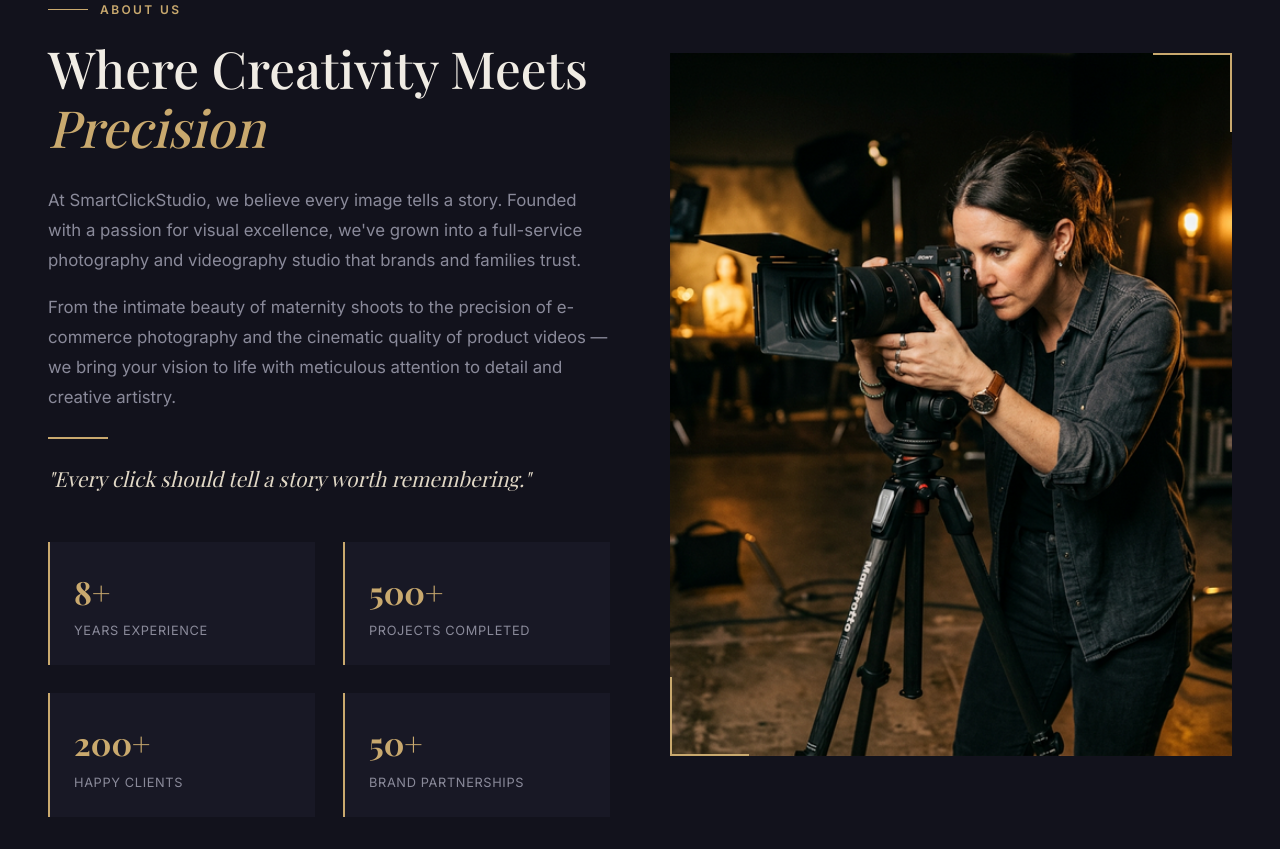
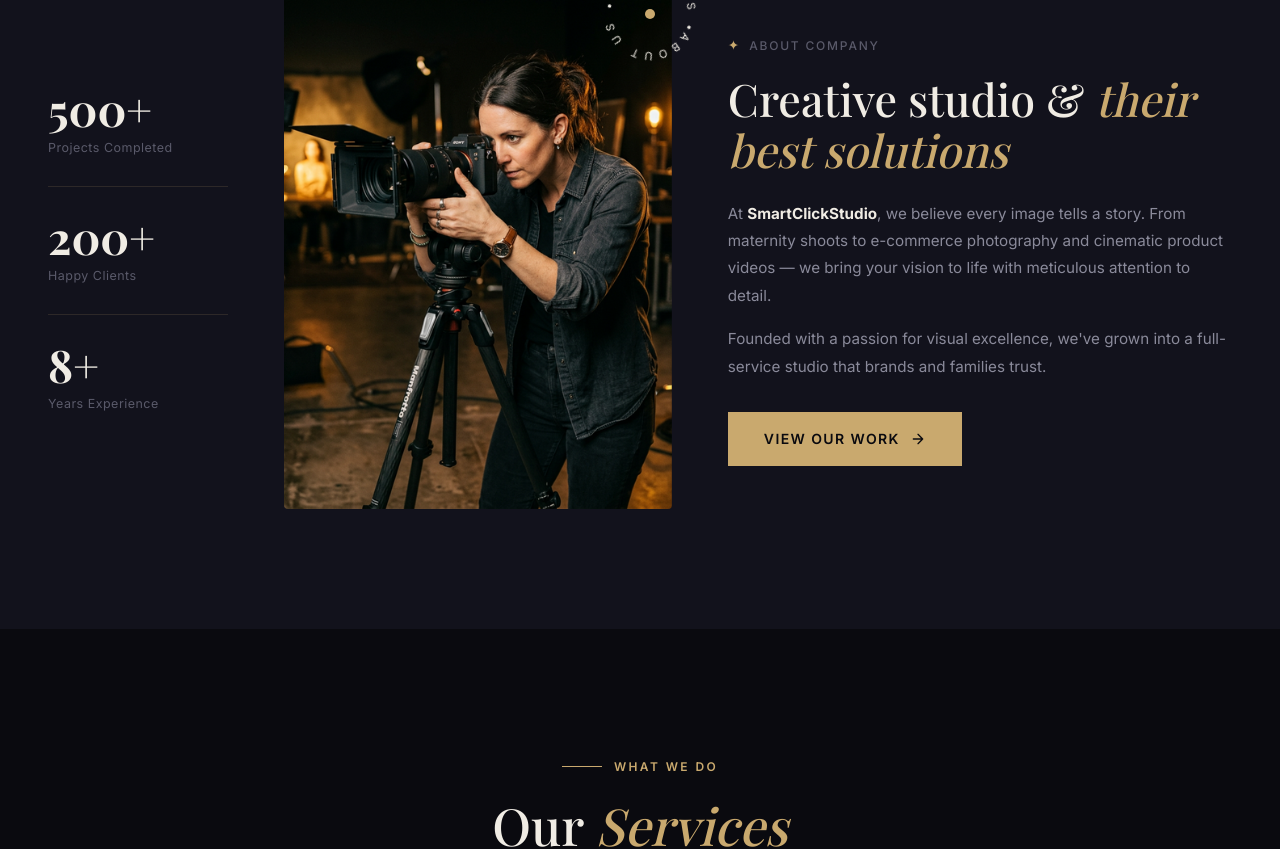
Before and after one commit to anujgotnochills/website-factory, a React (Vite) app: page / in a window 1280 px wide. Shown: the part 2640-3489 px from the top of the page. Built offline with nearby package versions, Linux system fonts and the light colour scheme; a web font is replaced by a local one.

Commit message:
about section ui

```diff
--- a/src/components/About.jsx
+++ b/src/components/About.jsx
@@ -1,5 +1,4 @@
-
-import { useEffect, useRef } from 'react'
+import { useEffect, useRef, useState } from 'react'
 import gsap from 'gsap'
 import { ScrollTrigger } from 'gsap/ScrollTrigger'
 import { useClientConfig } from '../ClientConfigContext'
@@ -8,172 +7,266 @@ import aboutImg from '../assets/about.png'
 gsap.registerPlugin(ScrollTrigger)
 
 const STATS = [
-    { number: '8+', label: 'Years Experience' },
-    { number: '500+', label: 'Projects Completed' },
-    { number: '200+', label: 'Happy Clients' },
-    { number: '50+', label: 'Brand Partnerships' },
+    { number: 500, suffix: '+', label: 'Projects Completed' },
+    { number: 200, suffix: '+', label: 'Happy Clients' },
+    { number: 8, suffix: '+', label: 'Years Experience' },
 ]
+
+/* ─── Animated Counter ─── */
+function AnimatedCounter({ end, suffix, trigger }) {
+    const ref = useRef(null)
+    const [started, setStarted] = useState(false)
+
+    useEffect(() => {
+        if (!trigger || started) return
+        setStarted(true)
+        const obj = { val: 0 }
+        gsap.to(obj, {
+            val: end,
+            duration: 2,
+            ease: 'power2.out',
+            onUpdate: () => {
+                if (ref.current) ref.current.textContent = Math.round(obj.val) + suffix
+            },
+        })
+    }, [trigger, end, suffix, started])
+
+    return <span ref={ref}>0{suffix}</span>
+}
 
 export default function About() {
     const config = useClientConfig()
     const sectionRef = useRef(null)
+    const [countersTriggered, setCountersTriggered] = useState(false)
 
     useEffect(() => {
         const ctx = gsap.context(() => {
-            gsap.utils.toArray('.about-reveal').forEach((el) => {
-                gsap.fromTo(el,
-                    { y: 50, opacity: 0 },
-                    {
-                        y: 0, opacity: 1, duration: 1, ease: 'power3.out',
-                        scrollTrigger: { trigger: el, start: 'top 85%', toggleActions: 'play none none none' },
-                    }
-                )
+            // ── Stats trigger ──
+            ScrollTrigger.create({
+                trigger: '.about-stats-col',
+                start: 'top 85%',
+                onEnter: () => setCountersTriggered(true),
             })
 
-            // Image reveal
-            gsap.fromTo('.about-img-wrapper',
-                { clipPath: 'inset(100% 0 0 0)' },
-                {
-                    clipPath: 'inset(0% 0 0 0)', duration: 1.2, ease: 'power3.inOut',
-                    scrollTrigger: { trigger: '.about-img-wrapper', start: 'top 80%', toggleActions: 'play none none none' },
-                }
-            )
+            // ── Stats stagger in ──
+            gsap.fromTo('.about-stat-item', { x: -40, opacity: 0 }, {
+                x: 0, opacity: 1, stagger: 0.15, duration: 0.8, ease: 'power3.out',
+                scrollTrigger: { trigger: '.about-stats-col', start: 'top 82%' },
+            })
+
+            // ── Image reveal ──
+            gsap.fromTo('.about-img-container', { clipPath: 'inset(100% 0 0 0)', opacity: 0 }, {
+                clipPath: 'inset(0% 0 0 0)', opacity: 1, duration: 1.2, ease: 'power3.inOut',
+                scrollTrigger: { trigger: '.about-img-container', start: 'top 80%' },
+            })
+
+            // ── Rotating badge ──
+            gsap.to('.about-badge-text', {
+                rotation: 360, duration: 12, repeat: -1, ease: 'none',
+            })
+
+            // ── Text reveal ──
+            gsap.fromTo('.about-text-reveal', { y: 40, opacity: 0 }, {
+                y: 0, opacity: 1, stagger: 0.12, duration: 0.8, ease: 'power3.out',
+                scrollTrigger: { trigger: '.about-text-col', start: 'top 80%' },
+            })
         }, sectionRef)
         return () => ctx.revert()
     }, [])
 
     return (
-        <section id="about" ref={sectionRef} className="section-padding" style={{ background: 'var(--bg-secondary)' }}>
+        <section id="about" ref={sectionRef} className="section-padding" style={{ background: 'var(--bg-secondary)', position: 'relative', overflow: 'hidden' }}>
             <div className="container">
-                <div style={{
-                    display: 'grid',
-                    gridTemplateColumns: '1fr',
-                    gap: '60px',
-                    alignItems: 'center',
-                }}
-                    className="about-grid"
-                >
-                    {/* Text */}
-                    <div>
-                        <div className="about-reveal">
-                            <span className="section-label">About Us</span>
-                            <h2 style={{
-                                fontSize: 'clamp(2rem, 4vw, 3.2rem)',
-                                marginBottom: '28px',
-                                lineHeight: 1.15,
-                            }}>
-                                Where Creativity Meets<br />
-                                <span style={{ color: 'var(--gold)', fontStyle: 'italic' }}>Precision</span>
-                            </h2>
-                        </div>
+                <div className="about-3col">
 
-                        <div className="about-reveal" style={{ marginBottom: '24px' }}>
-                            <p style={{ color: 'var(--text-secondary)', fontSize: '1.05rem', lineHeight: 1.8, marginBottom: '16px' }}>
-                                At {config.studioName}, we believe every image tells a story. Founded with a passion for visual excellence,
-                                we've grown into a full-service photography and videography studio that brands and families trust.
-                            </p>
-                            <p style={{ color: 'var(--text-secondary)', fontSize: '1.05rem', lineHeight: 1.8 }}>
-                                From the intimate beauty of maternity shoots to the precision of e-commerce photography
-                                and the cinematic quality of product videos — we bring your vision to life with meticulous
-                                attention to detail and creative artistry.
-                            </p>
-                        </div>
-
-                        <div className="about-reveal" style={{ marginBottom: '48px' }}>
-                            <div className="gold-line" style={{ marginBottom: '24px' }} />
-                            <p style={{
-                                fontFamily: 'var(--font-display)',
-                                fontSize: '1.3rem',
-                                fontStyle: 'italic',
-                                color: 'var(--gold-light)',
-                                lineHeight: 1.5,
-                            }}>
-                                "Every click should tell a story worth remembering."
-                            </p>
-                        </div>
-
-                        {/* Stats */}
-                        <div className="about-reveal stats-grid"
-                        >
-                            {STATS.map((stat) => (
-                                <div key={stat.label} style={{
-                                    padding: '24px',
-                                    background: 'var(--bg-card)',
-                                    borderLeft: '2px solid var(--gold)',
+                    {/* ── Column 1: Stats ── */}
+                    <div className="about-stats-col">
+                        {STATS.map((stat, i) => (
+                            <div key={stat.label} className="about-stat-item" style={{
+                                paddingBlock: '28px',
+                                borderBottom: i < STATS.length - 1 ? '1px solid var(--border-color)' : 'none',
                             }}>
                                 <div style={{
                                     fontFamily: 'var(--font-display)',
-                                        fontSize: '2rem',
+                                    fontSize: 'clamp(2rem, 4vw, 2.8rem)',
                                     fontWeight: 700,
-                                        color: 'var(--gold)',
-                                        marginBottom: '4px',
-                                    }}>{stat.number}</div>
+                                    color: 'var(--text-primary)',
+                                    lineHeight: 1,
+                                    marginBottom: '6px',
+                                }}>
+                                    <AnimatedCounter end={stat.number} suffix={stat.suffix} trigger={countersTriggered} />
+                                </div>
                                 <div style={{
-                                        fontSize: '0.8rem',
-                                        color: 'var(--text-secondary)',
-                                        letterSpacing: '0.05em',
-                                        textTransform: 'uppercase',
+                                    fontSize: '0.78rem',
+                                    color: 'var(--text-muted)',
+                                    letterSpacing: '0.04em',
                                 }}>{stat.label}</div>
                             </div>
                         ))}
                     </div>
+
+                    {/* ── Column 2: Image + Rotating Badge ── */}
+                    <div style={{ position: 'relative' }}>
+                        <div className="about-img-container" style={{
+                            position: 'relative',
+                            overflow: 'hidden',
+                            borderRadius: '4px',
+                        }}>
+                            <img
+                                src={aboutImg}
+                                alt="Studio at work"
+                                style={{ width: '100%', height: '100%', objectFit: 'cover', display: 'block', aspectRatio: '3/4' }}
+                            />
                         </div>
 
-                    {/* Image */}
-                    <div
-                        className="about-img-wrapper"
+                        {/* Circular Rotating "ABOUT US" Badge */}
+                        <div style={{
+                            position: 'absolute',
+                            top: '-28px',
+                            right: '-28px',
+                            width: '100px',
+                            height: '100px',
+                            zIndex: 2,
+                        }}>
+                            {/* Center dot */}
+                            <div style={{
+                                position: 'absolute',
+                                top: '50%', left: '50%',
+                                transform: 'translate(-50%, -50%)',
+                                width: '10px', height: '10px',
+                                borderRadius: '50%',
+                                background: 'var(--gold)',
+                            }} />
+                            {/* Rotating text */}
+                            <svg className="about-badge-text" viewBox="0 0 100 100" style={{ width: '100%', height: '100%' }}>
+                                <defs>
+                                    <path id="aboutCirclePath" d="M 50,50 m -38,0 a 38,38 0 1,1 76,0 a 38,38 0 1,1 -76,0" />
+                                </defs>
+                                <text style={{ fill: 'var(--text-primary)', fontSize: '11px', letterSpacing: '5px', fontFamily: 'var(--font-body)', textTransform: 'uppercase' }}>
+                                    <textPath href="#aboutCirclePath">
+                                        ABOUT US • ABOUT US • ABOUT US •
+                                    </textPath>
+                                </text>
+                            </svg>
+                        </div>
+                    </div>
+
+                    {/* ── Column 3: Text Content ── */}
+                    <div className="about-text-col" style={{ display: 'flex', flexDirection: 'column', justifyContent: 'center' }}>
+                        <div className="about-text-reveal" style={{ display: 'flex', alignItems: 'center', gap: '10px', marginBottom: '16px' }}>
+                            <span style={{ color: 'var(--gold)', fontSize: '0.85rem' }}>✦</span>
+                            <span style={{
+                                fontSize: '0.75rem',
+                                letterSpacing: '0.15em',
+                                textTransform: 'uppercase',
+                                color: 'var(--text-muted)',
+                                fontWeight: 500,
+                            }}>About Company</span>
+                        </div>
+
+                        <h2 className="about-text-reveal" style={{
+                            fontSize: 'clamp(1.8rem, 3.5vw, 2.8rem)',
+                            lineHeight: 1.15,
+                            marginBottom: '24px',
+                            color: 'var(--text-primary)',
+                        }}>
+                            Creative studio &{' '}
+                            <span style={{ color: 'var(--gold)', fontStyle: 'italic', fontFamily: 'var(--font-display)' }}>
+                                their best solutions
+                            </span>
+                        </h2>
+
+                        <p className="about-text-reveal" style={{
+                            color: 'var(--text-secondary)',
+                            fontSize: '0.95rem',
+                            lineHeight: 1.8,
+                            marginBottom: '16px',
+                        }}>
+                            At <strong style={{ color: 'var(--text-primary)' }}>{config.studioName}</strong>, we believe
+                            every image tells a story. From maternity shoots to e-commerce photography and cinematic
+                            product videos — we bring your vision to life with meticulous attention to detail.
+                        </p>
+
+                        <p className="about-text-reveal" style={{
+                            color: 'var(--text-secondary)',
+                            fontSize: '0.95rem',
+                            lineHeight: 1.8,
+                            marginBottom: '32px',
+                        }}>
+                            Founded with a passion for visual excellence, we've grown into a full-service studio
+                            that brands and families trust.
+                        </p>
+
+                        <div className="about-text-reveal">
+                            <a
+                                href="#portfolio"
+                                className="btn-primary"
                                 style={{
-                            position: 'relative',
-                            aspectRatio: '4/5',
-                            overflow: 'hidden',
+                                    display: 'inline-flex',
+                                    alignItems: 'center',
+                                    gap: '10px',
+                                    width: 'fit-content',
+                                }}
+                                onClick={(e) => {
+                                    e.preventDefault()
+                                    document.querySelector('#portfolio')?.scrollIntoView({ behavior: 'smooth' })
                                 }}
                             >
-                        <img
-                            src={aboutImg}
-                            alt="Photographer at work"
-                            style={{
-                                width: '100%',
-                                height: '100%',
-                                objectFit: 'cover',
-                            }}
-                        />
-                        {/* Decorative corner */}
-                        <div style={{
-                            position: 'absolute',
-                            top: '-1px',
-                            right: '-1px',
-                            width: '80px',
-                            height: '80px',
-                            borderTop: '3px solid var(--gold)',
-                            borderRight: '3px solid var(--gold)',
-                        }} />
-                        <div style={{
-                            position: 'absolute',
-                            bottom: '-1px',
-                            left: '-1px',
-                            width: '80px',
-                            height: '80px',
-                            borderBottom: '3px solid var(--gold)',
-                            borderLeft: '3px solid var(--gold)',
-                        }} />
+                                View Our Work
+                                <svg width="16" height="16" viewBox="0 0 24 24" fill="none" stroke="currentColor" strokeWidth="2" strokeLinecap="round" strokeLinejoin="round">
+                                    <path d="M5 12h14M12 5l7 7-7 7" />
+                                </svg>
+                            </a>
+                        </div>
                     </div>
                 </div>
             </div>
 
             <style>{`
-@media(min-width: 768px) {
-    .about-grid {
-        grid-template-columns: 1fr 1fr !important;
+                .about-3col {
+                    display: grid;
+                    grid-template-columns: 1fr;
+                    gap: 48px;
+                    align-items: center;
+                }
+                .about-stats-col {
+                    order: 3;
+                    display: flex;
+                    flex-direction: row;
+                    justify-content: space-around;
+                    text-align: center;
+                }
+                .about-stat-item {
+                    border-bottom: none !important;
+                    padding-inline: 16px;
+                    border-right: 1px solid var(--border-color);
+                }
+                .about-stat-item:last-child {
+                    border-right: none;
+                }
+                @media (min-width: 768px) {
+                    .about-3col {
+                        grid-template-columns: 160px 1fr 1.2fr !important;
+                        gap: 40px;
+                    }
+                    .about-stats-col {
+                        order: unset;
+                        flex-direction: column;
+                        text-align: left;
+                    }
+                    .about-stat-item {
+                        border-right: none !important;
+                        border-bottom: 1px solid var(--border-color) !important;
+                        padding-inline: 0;
+                    }
+                    .about-stat-item:last-child {
+                        border-bottom: none !important;
                     }
                 }
-.stats-grid {
-    display: grid !important;
-    grid-template-columns: repeat(2, 1fr) !important;
-    gap: 28px !important;
-}
-@media(max-width: 480px) {
-    .stats-grid {
-        grid-template-columns: 1fr !important;
+                @media (min-width: 1024px) {
+                    .about-3col {
+                        grid-template-columns: 180px 1fr 1.3fr !important;
+                        gap: 56px;
                     }
                 }
             `}</style>
```
Lines whose indentation alone changed are shown as unchanged.
